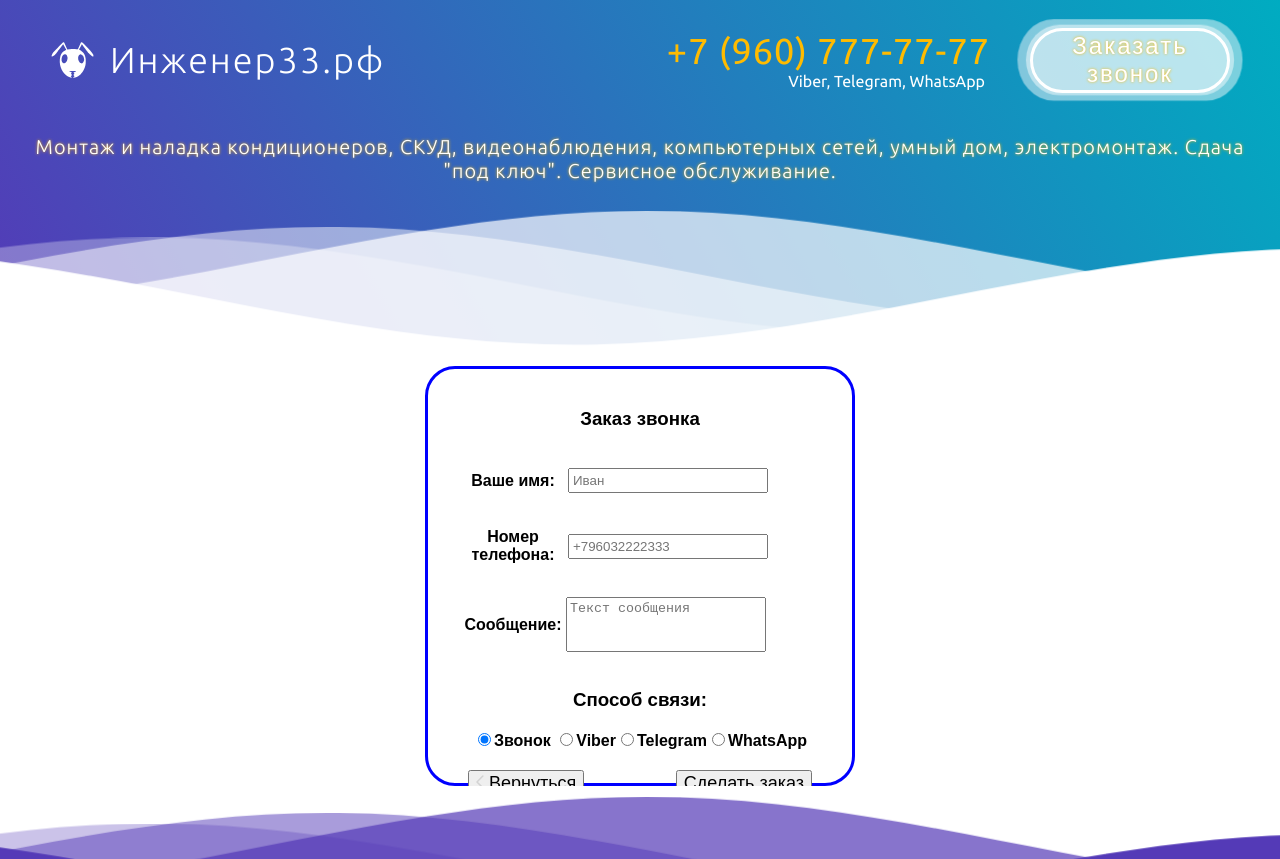
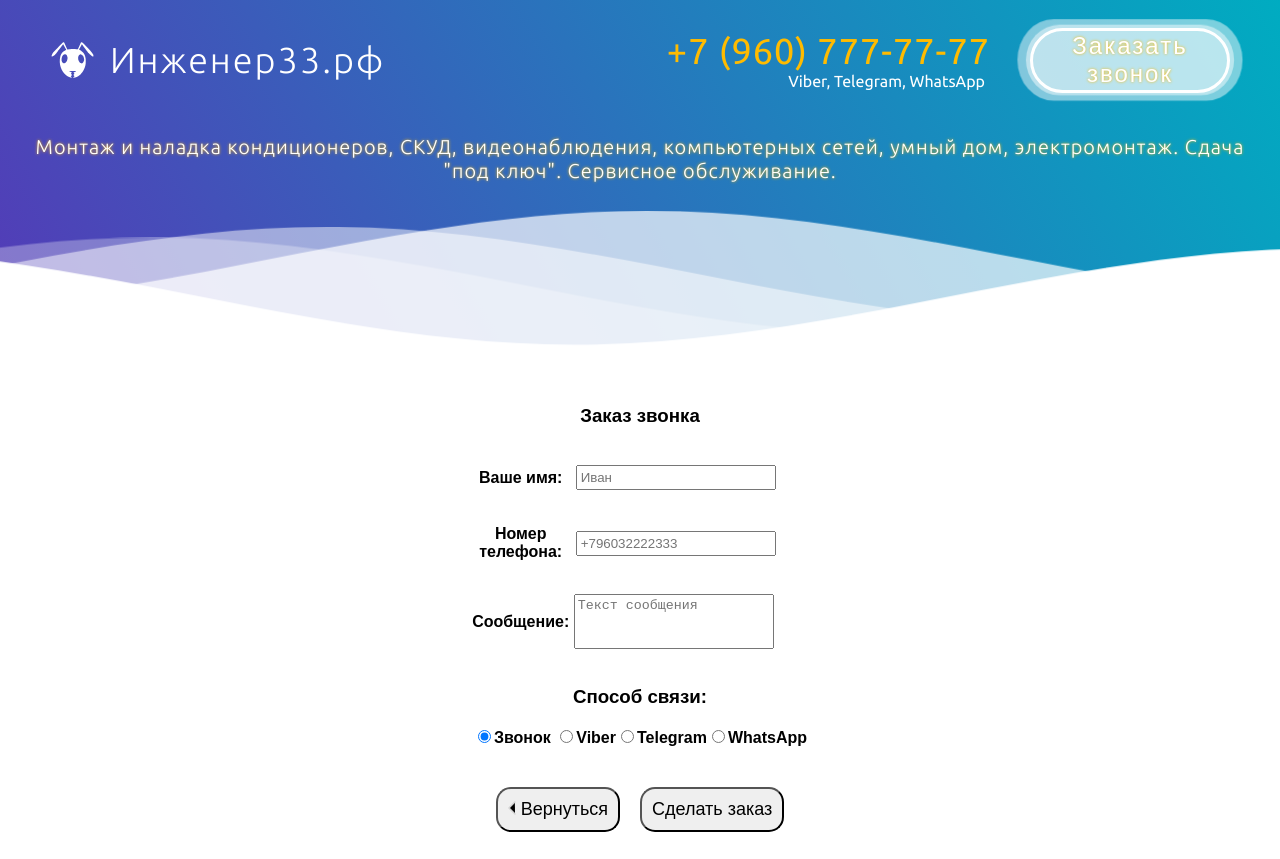
Before and after one commit to GSV78/antFront, a React (Create React App) app: page /message in a window 1280 px wide. Shown: the top 859 px of the page. Built offline with nearby package versions, Linux system fonts and the light colour scheme; a web font is replaced by a local one.

Commit message:
Add call order form styles

```diff
--- a/src/Components/Message/Message.module.css
+++ b/src/Components/Message/Message.module.css
@@ -14,13 +14,13 @@
     display: flex;
     flex-direction: column;
     justify-content: space-around;
-    align-items: fs;
-    width: 430px;
-    height: 420px;
+    align-items: center;
+    width: 100%;
+    height: 500px;
     padding: 20px;
-    border: 3px solid blue;
+    /* border: 3px solid blue; */
     background-color: #fff;
-    border-radius: 30px;
+    /* border-radius: 30px; */
     /* position: fixed; */
     top: 0;
     bottom: 0;
@@ -78,7 +78,7 @@
 .form__buttons {
     display: flex;
     justify-content: space-between;
-    margin: 20px;
+    margin: 30px;
 }
 .form__buttons span {
     font-size: 18px;
@@ -89,11 +89,11 @@
     flex-direction: column;
     justify-content: space-around;
     align-items: center;
-    width: 500px;
-    height: 570px;
+    width: 100%;
+    height: 500px;
     padding: 125px;
     background-color:white;
-    position: absolute;
+    /* position: absolute; */
     top: 0;
     bottom: 0;
     left: 0;
@@ -101,6 +101,12 @@
     margin: auto;
     border-radius: 30px;
 }
-.byeMessage.unvisible {
+.unvisible {
     display: none;
 }
+.button{
+    outline: none;
+    border-radius: 15px;
+    padding: 10px;
+    margin: 10px;
+}
--- a/src/Components/Message/Message.tsx
+++ b/src/Components/Message/Message.tsx
@@ -44,7 +44,7 @@ const Message = () => {
 
   return (
     <div className={styles.container}>
-      <div className={styles.form}>
+      <div className={!byeMessage ? styles.form : (`${styles.form} ${styles.unvisible}`)}>
         <h3>Заказ звонка</h3>
         <Formik
           initialValues={{ customerName: '', message: '', contactPhone: '', formOfPayment: 'cash' }}
@@ -112,12 +112,13 @@ const Message = () => {
               <div className={styles.form__buttons}>
                 <button
                   type="button"
+                  className={styles.button}
                   onClick={onSuccess}>
                   <svg
                     width="8"
                     height="14"
                     viewBox="0 0 8 14"
-                    fill="none"
+                    fill="black"
                     xmlns="http://www.w3.org/2000/svg">
                     <path
                       d="M7 13L1 6.93015L6.86175 1"
@@ -139,8 +140,8 @@ const Message = () => {
       </div>
       <div className={byeMessage ? styles.byeMessage : (`${styles.byeMessage} ${styles.unvisible}`)}>
         <h3>Ваш заказ принят.</h3>
-        <span>Наш сотрудник свяжется с Вами.</span>
-        <button onClick={onSuccess} type="button" className={styles.bye_button}>
+        <span>Наш сотрудник свяжется с Вами в ближайшее время.</span>
+        <button onClick={onSuccess} type="button" className={styles.button}>
           Ok
         </button>
       </div>
```
